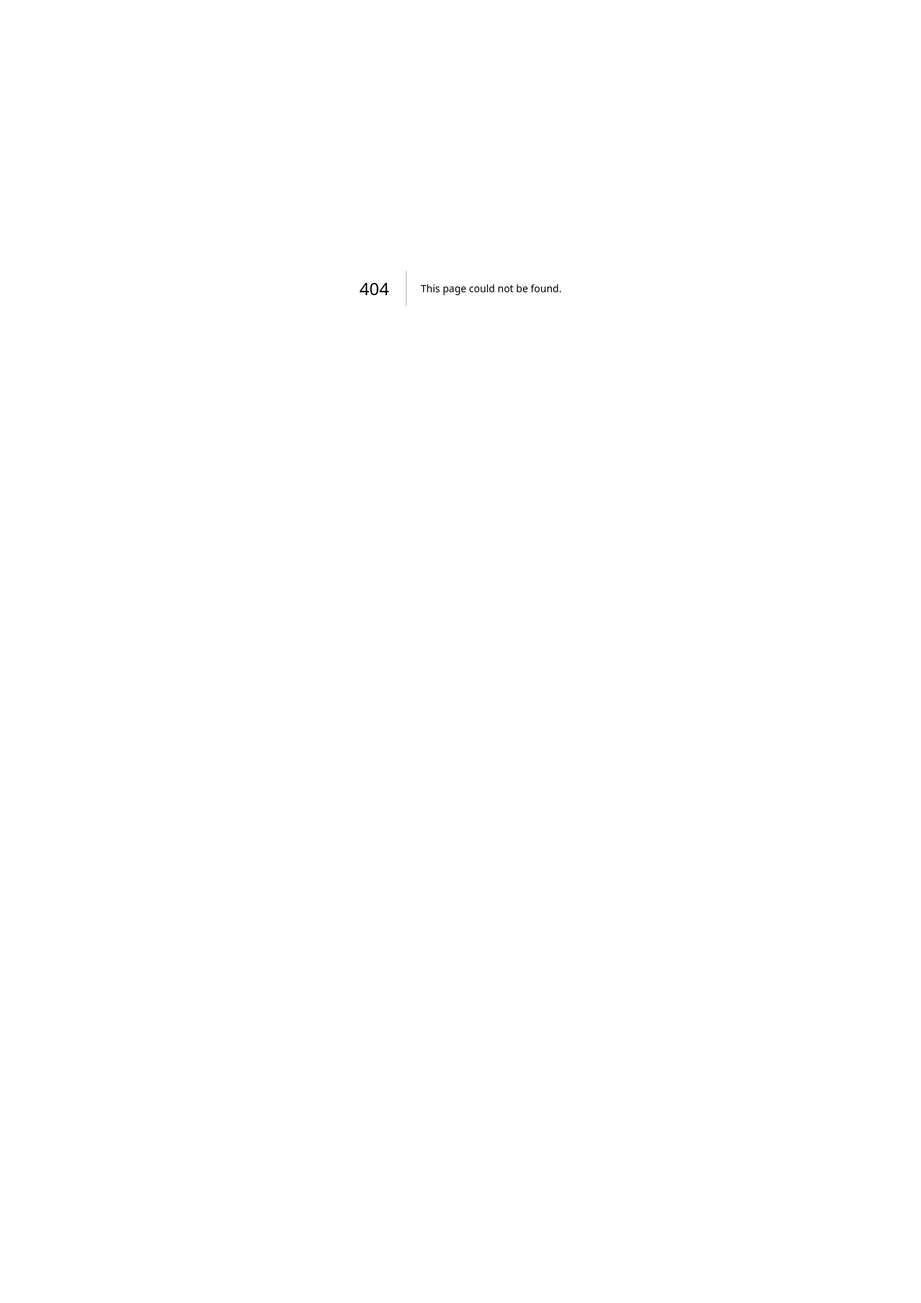
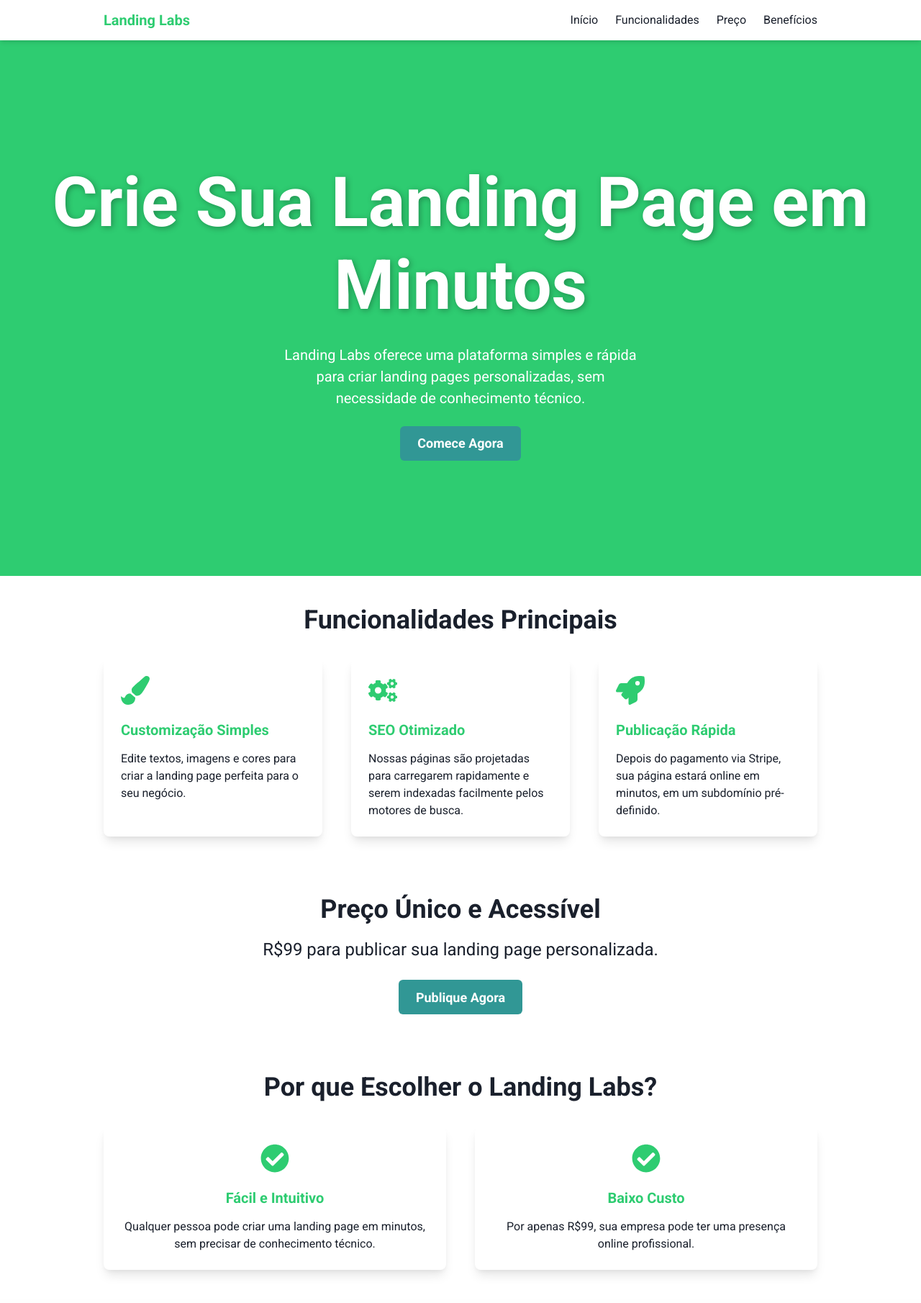
Before and after one commit to joaoantoniocoelho/landing-labs-ui, a Next.js app: page / in a window 1280 px wide. Before the commit this address had no page. Shown: the top 1810 px of the page at 72% size. Before the commit the page ends 800 px from the top, so only its background shows below. Built offline with nearby package versions, Linux system fonts and the light colour scheme.

Commit message:
add homepage

```diff
--- a/package.json
+++ b/package.json
@@ -18,7 +18,8 @@
     "jwt-decode": "^4.0.0",
     "next": "14.2.11",
     "react": "^18",
-    "react-dom": "^18"
+    "react-dom": "^18",
+    "react-icons": "^5.3.0"
   },
   "devDependencies": {
     "eslint": "^8",
--- a/pages/_app.js
+++ b/pages/_app.js
@@ -1,6 +1,7 @@
 import { ChakraProvider } from "@chakra-ui/react";
 import customTheme from '../theme/theme';
 import Head from 'next/head';
+import '../pages/globals.css'
 
 function App({ Component, pageProps }) {
   return (
--- /dev/null
+++ b/pages/globals.css
@@ -0,0 +1,4 @@
+/* global.css */
+html {
+    scroll-behavior: smooth;
+}
--- /dev/null
+++ b/pages/index.js
@@ -0,0 +1,188 @@
+import { Box, Button, Heading, Text, VStack, SimpleGrid, Container, Icon, HStack, Link } from '@chakra-ui/react';
+import { motion } from 'framer-motion';
+import { FaCogs, FaPaintBrush, FaRocket, FaCheckCircle } from 'react-icons/fa';
+import Head from 'next/head';
+import { useRouter } from 'next/router';
+
+const MotionBox = motion(Box);
+
+export async function getStaticProps() {
+    return {
+        props: {},
+    };
+}
+
+export default function Home() {
+    const router = useRouter();
+
+    return (
+        <>
+            <Head>
+                <title>Landing Labs - Crie Sua Landing Page em Minutos</title>
+                <meta name="description" content="Landing Labs oferece uma plataforma simples para criar landing pages personalizadas e otimizadas para SEO sem conhecimento técnico." />
+                <meta name="keywords" content="landing pages, criação de páginas, SEO, presença online, pequenos negócios" />
+                <meta property="og:title" content="Landing Labs - Crie Sua Landing Page" />
+                <meta property="og:description" content="Landing Labs oferece uma plataforma simples para criar landing pages personalizadas e otimizadas para SEO." />
+                <meta property="og:url" content="https://www.landinglabs.com" />
+                <meta property="og:image" content="/og-image.png" />
+            </Head>
+
+            {/* Header de Navegação */}
+            <Box as="header" position="fixed" top="0" width="100%" bg="white" boxShadow="md" zIndex="1000">
+                <Container maxW="container.lg" py={4}>
+                    <HStack spacing={8} justifyContent="space-between">
+                        <Heading as="h1" size="md" color="brand.primary" onClick={() => router.push('/')}>
+                            Landing Labs
+                        </Heading>
+                        <HStack as="nav" spacing={6}>
+                            <Link href="#hero" color="brand.text" _hover={{ textDecoration: 'none', color: 'brand.primary' }}>
+                                Início
+                            </Link>
+                            <Link href="#features" color="brand.text" _hover={{ textDecoration: 'none', color: 'brand.primary' }}>
+                                Funcionalidades
+                            </Link>
+                            <Link href="#pricing" color="brand.text" _hover={{ textDecoration: 'none', color: 'brand.primary' }}>
+                                Preço
+                            </Link>
+                            <Link href="#benefits" color="brand.text" _hover={{ textDecoration: 'none', color: 'brand.primary' }}>
+                                Benefícios
+                            </Link>
+                        </HStack>
+                    </HStack>
+                </Container>
+            </Box>
+
+            {/* Hero Section */}
+            <MotionBox
+                id="hero"
+                minH="100vh"
+                display="flex"
+                alignItems="center"
+                justifyContent="center"
+                bg="brand.primary"
+                initial={{ opacity: 0 }}
+                animate={{ opacity: 1 }}
+                transition={{ duration: 1 }}
+                pt={16} // Padding para não cobrir o header fixo
+            >
+                <VStack spacing={6} textAlign="center" color="white">
+                    <Heading
+                        as="h1"
+                        fontSize={{ base: '4xl', md: '6xl', lg: '8xl' }}
+                        textShadow="2px 2px 8px rgba(0, 0, 0, 0.3)"
+                    >
+                        Crie Sua Landing Page em Minutos
+                    </Heading>
+                    <Text fontSize="xl" maxW="lg">
+                        Landing Labs oferece uma plataforma simples e rápida para criar landing pages personalizadas, sem necessidade de conhecimento técnico.
+                    </Text>
+                    <Button colorScheme="teal" size="lg" variant="solid" onClick={() => router.push('/register')}>
+                        Comece Agora
+                    </Button>
+                </VStack>
+            </MotionBox>
+
+            {/* Funcionalidades */}
+            <Container id="features" maxW="container.lg" py={10}>
+                <Heading as="h2" size="xl" textAlign="center" mb={8} color="brand.text">
+                    Funcionalidades Principais
+                </Heading>
+                <SimpleGrid columns={{ base: 1, md: 3 }} spacing={10}>
+                    <MotionBox
+                        p={6}
+                        borderRadius="lg"
+                        boxShadow="lg"
+                        bg="white"
+                        initial={{ opacity: 0, y: 50 }}
+                        whileInView={{ opacity: 1, y: 0 }}
+                        transition={{ duration: 0.6 }}
+                    >
+                        <Icon as={FaPaintBrush} w={10} h={10} color="brand.primary" />
+                        <Heading as="h3" size="md" color="brand.primary" mt={4}>Customização Simples</Heading>
+                        <Text mt={4}>Edite textos, imagens e cores para criar a landing page perfeita para o seu negócio.</Text>
+                    </MotionBox>
+
+                    <MotionBox
+                        p={6}
+                        borderRadius="lg"
+                        boxShadow="lg"
+                        bg="white"
+                        initial={{ opacity: 0, y: 50 }}
+                        whileInView={{ opacity: 1, y: 0 }}
+                        transition={{ duration: 0.6 }}
+                    >
+                        <Icon as={FaCogs} w={10} h={10} color="brand.primary" />
+                        <Heading as="h3" size="md" color="brand.primary" mt={4}>SEO Otimizado</Heading>
+                        <Text mt={4}>Nossas páginas são projetadas para carregarem rapidamente e serem indexadas facilmente pelos motores de busca.</Text>
+                    </MotionBox>
+
+                    <MotionBox
+                        p={6}
+                        borderRadius="lg"
+                        boxShadow="lg"
+                        bg="white"
+                        initial={{ opacity: 0, y: 50 }}
+                        whileInView={{ opacity: 1, y: 0 }}
+                        transition={{ duration: 0.6 }}
+                    >
+                        <Icon as={FaRocket} w={10} h={10} color="brand.primary" />
+                        <Heading as="h3" size="md" color="brand.primary" mt={4}>Publicação Rápida</Heading>
+                        <Text mt={4}>Depois do pagamento via Stripe, sua página estará online em minutos, em um subdomínio pré-definido.</Text>
+                    </MotionBox>
+                </SimpleGrid>
+            </Container>
+
+            {/* Preço Único */}
+            <Container id="pricing" maxW="container.md" py={10} textAlign="center">
+                <Heading as="h2" size="xl" mb={4} color="brand.text">
+                    Preço Único e Acessível
+                </Heading>
+                <Text fontSize="2xl" mb={6}>R$99 para publicar sua landing page personalizada.</Text>
+                <Button colorScheme="teal" size="lg" variant="solid" onClick={() => router.push('/register')}>
+                    Publique Agora
+                </Button>
+            </Container>
+
+            {/* Nova Seção: Benefícios */}
+            <Container id="benefits" maxW="container.lg" py={10} textAlign="center">
+                <Heading as="h2" size="xl" mb={8} color="brand.text">
+                    Por que Escolher o Landing Labs?
+                </Heading>
+                <SimpleGrid columns={{ base: 1, md: 2 }} spacing={10}>
+                    <MotionBox
+                        p={6}
+                        borderRadius="lg"
+                        boxShadow="lg"
+                        bg="white"
+                        initial={{ opacity: 0, y: 50 }}
+                        whileInView={{ opacity: 1, y: 0 }}
+                        transition={{ duration: 0.6 }}
+                    >
+                        <Icon as={FaCheckCircle} w={10} h={10} color="brand.primary" />
+                        <Heading as="h3" size="md" color="brand.primary" mt={4}>Fácil e Intuitivo</Heading>
+                        <Text mt={4}>Qualquer pessoa pode criar uma landing page em minutos, sem precisar de conhecimento técnico.</Text>
+                    </MotionBox>
+
+                    <MotionBox
+                        p={6}
+                        borderRadius="lg"
+                        boxShadow="lg"
+                        bg="white"
+                        initial={{ opacity: 0, y: 50 }}
+                        whileInView={{ opacity: 1, y: 0 }}
+                        transition={{ duration: 0.6 }}
+                    >
+                        <Icon as={FaCheckCircle} w={10} h={10} color="brand.primary" />
+                        <Heading as="h3" size="md" color="brand.primary" mt={4}>Baixo Custo</Heading>
+                        <Text mt={4}>Por apenas R$99, sua empresa pode ter uma presença online profissional.</Text>
+                    </MotionBox>
+                </SimpleGrid>
+            </Container>
+
+            {/* Footer */}
+            <Box bg="brand.secondary" color="white" py={6} textAlign="center">
+                <Text>&copy; 2024 Landing Labs. Todos os direitos reservados.</Text>
+            </Box>
+        </>
+    );
+}
```
Also changed, not shown: 1 other file (tests, documents, lock files or other folders).
